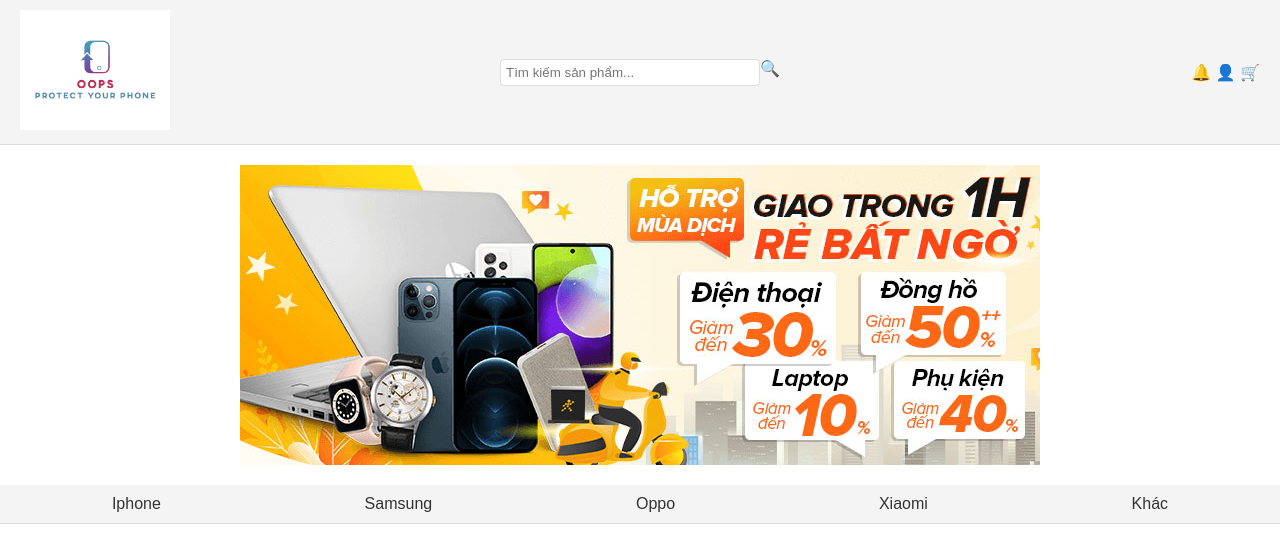
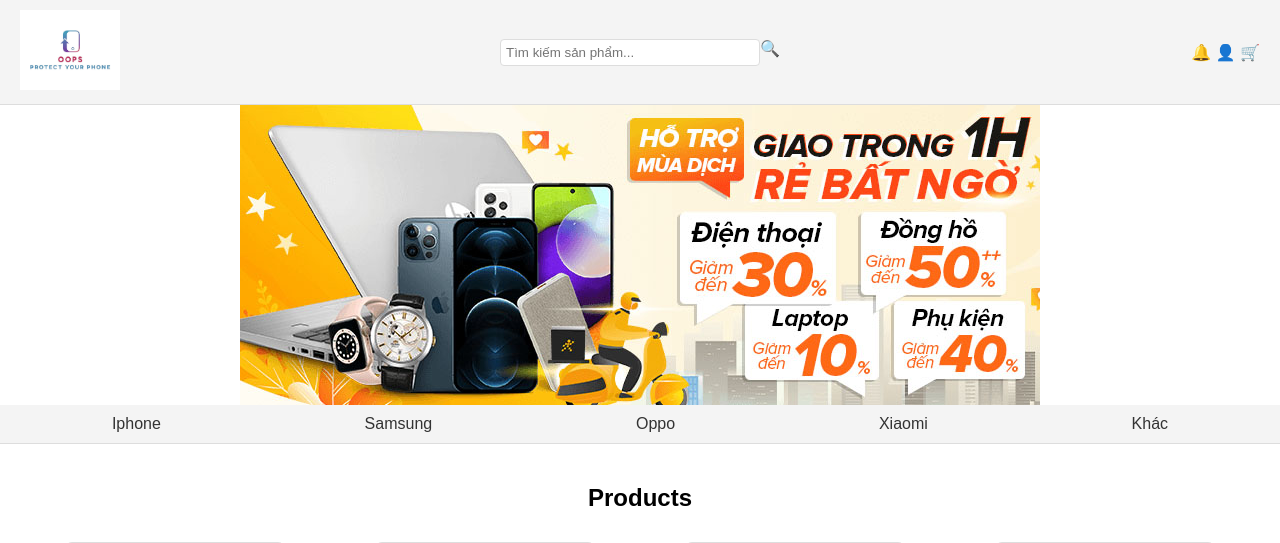
Before and after one commit to kurokugori/Oops, a PHP site: page /visualmain.php in a window 1280 px wide. Shown: the top 543 px of the page. Run offline with PHP 8.4, Linux system fonts and the light colour scheme.

Commit message:
Update style.css

```diff
--- a/style.css
+++ b/style.css
@@ -20,8 +20,10 @@ header {
     flex: 1;
 }
 .logo img {
-    max-width: 150px;
+    max-width: 100px; /* Giảm kích thước từ 150px xuống 100px */
+    height: auto; /* Đảm bảo hình ảnh không bị méo */
 }
+
 
 .search-bar {
     flex: 2;
@@ -59,7 +61,7 @@ header {
     display: flex;
     justify-content: center;
     align-items: center;
-    margin: 20px 0; /* Optional for spacing */
+    margin: 0px 0; /* Optional for spacing */
 }
 
 /* Product Grid */
```
